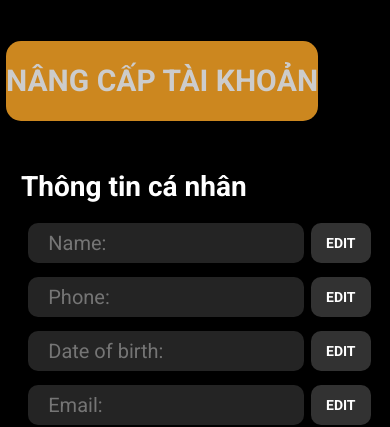
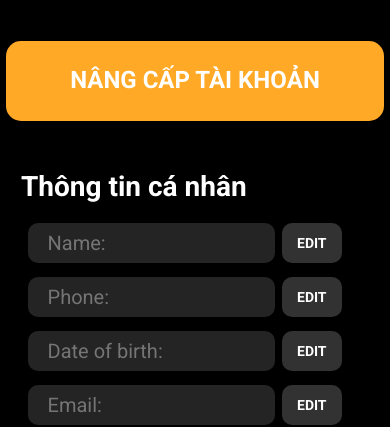
Before and after one commit to hoangdtcg/puppies-hub-new-fe, a plain HTML site: page user-detail.html in a window 390 px wide. Shown: the part 690-1117 px from the top of the page. Drawn offline with nearby package versions, Linux system fonts and the light colour scheme.

Commit message:
update user detail

```diff
--- a/assets/css/user-detail/main.css
+++ b/assets/css/user-detail/main.css
@@ -334,12 +334,11 @@ button:hover {
     padding-right: 20px !important;
     text-align: right;
 }
-
+.acc-up{
+    width: 100%;
+}
 .acc-up .btn {
     border-radius: 15px;
-}
-
-p.title {
 }
 
 .user-telegram .box-mini .title {
--- a/assets/css/user-detail/responsive.css
+++ b/assets/css/user-detail/responsive.css
@@ -57,6 +57,11 @@
          text-align: center;
     }
 
+    .main-body .rank-acc-box .acc-up button{
+        font-size: 1.2rem;
+        opacity: 1;
+    }
+
 }
 
 @media (max-width: 374px) {}
--- a/user-detail.html
+++ b/user-detail.html
@@ -112,35 +112,35 @@
                                 <div class="body">
                                     <ul class="row no-gutters p-12 t-12 m-12">
                                         <li class="row p-6 t-6 m-12">
-                                            <div class="col p-10 t-10 m-10">
+                                            <div class="col p-10 t-10 m-9">
                                                 <input class="name-edit" type="text" placeholder="Name:" readonly>
                                             </div>
-                                            <div class="col p-2 t-2 m-2">
+                                            <div class="col p-2 t-2 m-3">
                                                 <button type="button" class="edit edit-name-btn">EDIT</button>
                                             </div>
                                         </li>
                                         <li class="row p-6 t-6 m-12">
-                                            <div class="col p-10 t-10 m-10">
+                                            <div class="col p-10 t-10 m-9">
                                                 <input class="phone-edit" type="text" placeholder="Phone:" readonly>
                                             </div>
-                                            <div class="col p-2 t-2 m-2">
+                                            <div class="col p-2 t-2 m-3">
                                                 <button type="button" class="edit edit-phone-btn">EDIT</button>
                                             </div>
                                         </li>
                                         <li class="row p-6 t-6 m-12">
-                                            <div class="col p-10 t-10 m-10">
+                                            <div class="col p-10 t-10 m-9">
                                                 <input class="dob-edit" type="text" placeholder="Date of birth:"
                                                        readonly>
                                             </div>
-                                            <div class="col p-2 t-2 m-2">
+                                            <div class="col p-2 t-2 m-3">
                                                 <button type="button" class="edit edit-dob-btn">EDIT</button>
                                             </div>
                                         </li>
                                         <li class="row p-6 t-6 m-12">
-                                            <div class="col p-10 t-10 m-10">
+                                            <div class="col p-10 t-10 m-9">
                                                 <input class="email-edit" type="text" placeholder="Email:" readonly>
                                             </div>
-                                            <div class="col p-2 t-2 m-2">
+                                            <div class="col p-2 t-2 m-3">
                                                 <button type="button" class="edit edit-email-btn">EDIT</button>
                                             </div>
                                         </li>
```
